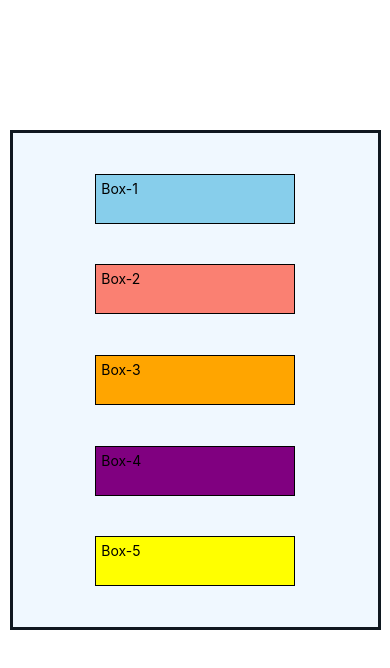
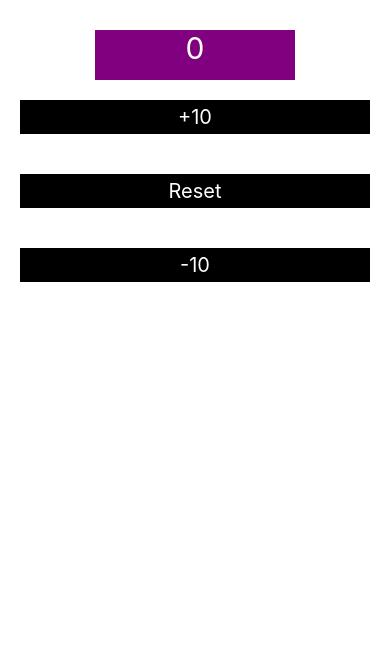
Before and after one commit to Monmoy042/learnReactNative, a React Native app: screen / in a window 390 px wide. Shown: the top 668 px of the page. Built offline with nearby package versions, Linux system fonts and the light colour scheme.

Commit message:
Counter App in React Native

```diff
--- a/App.js
+++ b/App.js
@@ -1,12 +1,13 @@
 import React from "react";
 import { createRoot } from "react-dom/client";
 import { Text, StyleSheet, View } from "react-native";
+import CounterApp from "./src/components/CounterApp";
 import Flex from "./src/components/Flex";
 
 const App = () => {
   return (
     <View style={styles.container}>
-      <Flex />
+      <CounterApp />
     </View>
   );
 };
--- /dev/null
+++ b/src/components/CounterApp.js
@@ -0,0 +1,60 @@
+import React, { useState } from "react";
+import { View, StyleSheet, Text, TouchableOpacity } from "react-native";
+
+const CounterApp = () => {
+  const [count, setCount] = useState(0);
+  return (
+    <View>
+      <Text style={styles.output}>{count}</Text>
+      <TouchableOpacity
+        style={styles.btnStyle}
+        onPress={() => {
+          setCount(count + 10);
+        }}
+      >
+        <Text style={styles.textStyle}>+10</Text>
+      </TouchableOpacity>
+      <TouchableOpacity
+        style={styles.btnStyle}
+        onPress={() => {
+          setCount(count - count);
+        }}
+      >
+        <Text style={styles.textStyle}>Reset</Text>
+      </TouchableOpacity>
+      <TouchableOpacity
+        style={styles.btnStyle}
+        onPress={() => {
+          return count > 0 ? setCount(count - 10) : alert("You cannot do this");
+        }}
+      >
+        <Text style={styles.textStyle}>-10</Text>
+      </TouchableOpacity>
+    </View>
+  );
+};
+
+const styles = StyleSheet.create({
+  output: {
+    backgroundColor: "purple",
+    height: 50,
+    width: 200,
+    display: "block",
+    margin: "auto",
+    textAlign: "center",
+    fontSize: 30,
+    color: "#fff",
+  },
+  btnStyle: {
+    margin: 20,
+    padding: 5,
+    backgroundColor: "#000",
+  },
+  textStyle: {
+    color: "#fff",
+    fontSize: 20,
+    textAlign: "center",
+  },
+});
+
+export default CounterApp;
```
